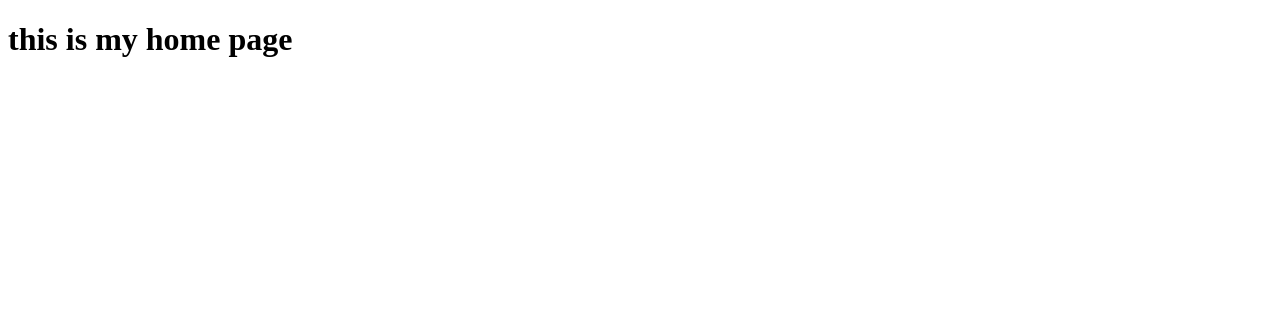
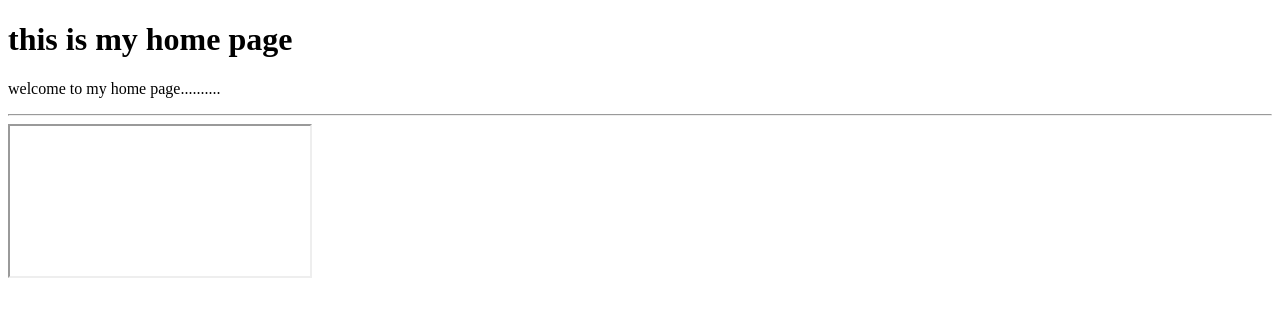
Before and after one commit to kaldateparu2-glitch/commits-practice, a plain HTML site: page index.html in a window 1280 px wide. Drawn offline with Linux system fonts and the light colour scheme.

Commit message:
viedo added

```diff
--- a/index.html
+++ b/index.html
@@ -7,5 +7,12 @@
 </head>
 <body>
     <h1>this is my home page</h1>
+    <p>welcome to my home page..........</p>
+    <hr/>
+
+    <iframe>
+        <iframe width="560" height="315" src="https://www.youtube.com/embed/urIqYftFEdo?si=qLthhqpdSuANy9f0" title="YouTube video player" frameborder="0" allow="accelerometer; autoplay; clipboard-write; encrypted-media; gyroscope; picture-in-picture; web-share" referrerpolicy="strict-origin-when-cross-origin" allowfullscreen></iframe>
+
+
 </body>
 </html>
```
